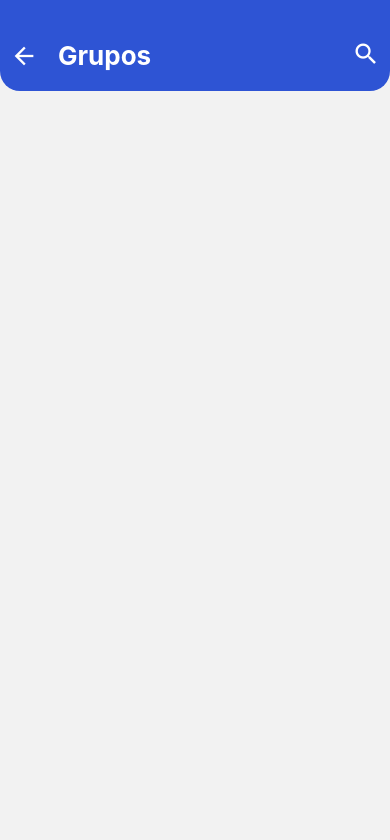
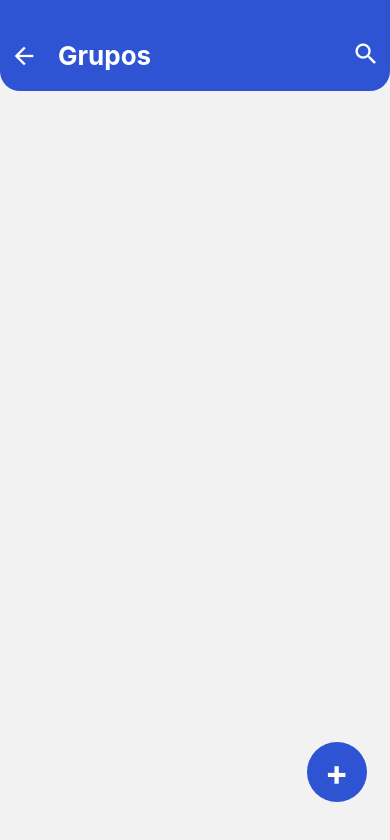
Before and after one commit to Dev-Messias/heygrupos, a React Native app: screen /ChatRoom in a window 390 px wide. Shown: the top 840 px of the page. Built offline with nearby package versions, Linux system fonts and the light colour scheme.

Commit message:
criando função para abrir o modal

```diff
--- a/src/pages/ChatRoom/index.js
+++ b/src/pages/ChatRoom/index.js
@@ -1,4 +1,4 @@
-import React from 'react';
+import React, {useState} from 'react';
 import {View, Text, StyleSheet, SafeAreaView, TouchableOpacity, FlatList} from 'react-native';
 
 import auth from '@react-native-firebase/auth';
@@ -6,8 +6,11 @@ import auth from '@react-native-firebase/auth';
 import { useNavigation } from '@react-navigation/native';
 import MaterialIcons from 'react-native-vector-icons/MaterialIcons';
 
+import FabButton from '../../components/FabButton';
+
 export default function ChatRoom(){
   const navigation = useNavigation();
+  const [modalVisible, setModalVisible] = useState(false);
 
   function handleSignOut(){
     auth()
@@ -40,6 +43,8 @@ export default function ChatRoom(){
         </TouchableOpacity>
       </View>
       {/** Fim Header */}
+
+      <FabButton setVisible={() => setModalVisible(true)} />
     </SafeAreaView>
   );
 }
```
